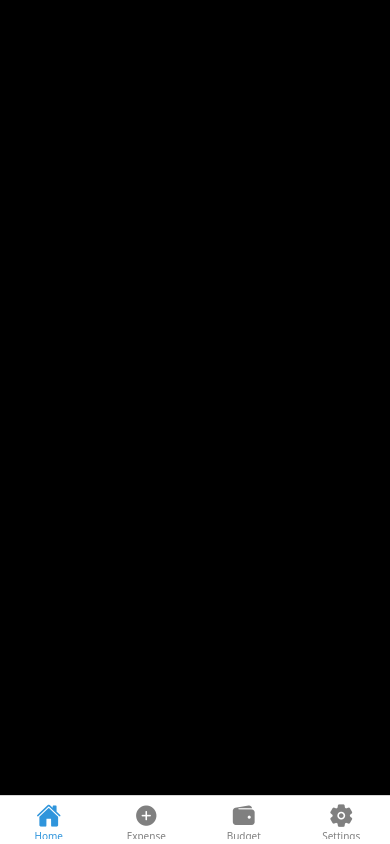
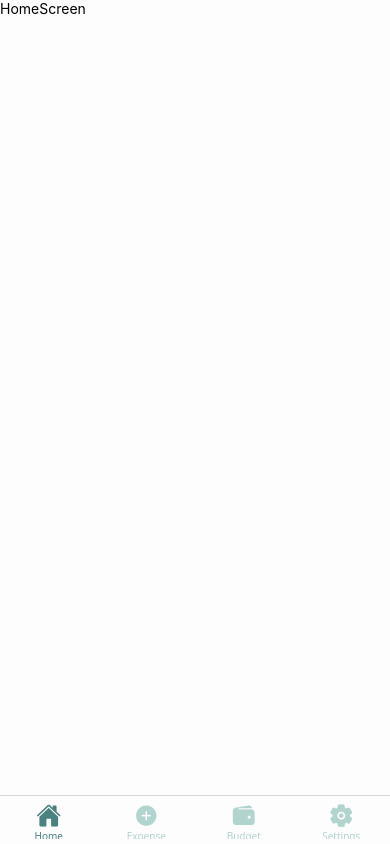
Before and after one commit to ouioui99/libremoney, a React Native app in the folder myapp/: screen /Home in a window 390 px wide. Built offline with nearby package versions, Linux system fonts and the light colour scheme.

Commit message:
ダークモードとライトモードの実装

```diff
--- a/myapp/App.tsx
+++ b/myapp/App.tsx
@@ -2,13 +2,16 @@ import React from "react";
 import { NavigationContainer } from "@react-navigation/native";
 import BottomTabNavigator from "./src/navigation/BottomTabNavigator";
 import { SafeAreaProvider } from "react-native-safe-area-context";
+import { ThemeProvider } from "./src/contexts/ThemeContext";
 
 export default function App() {
   return (
     <SafeAreaProvider>
-      <NavigationContainer>
-        <BottomTabNavigator />
-      </NavigationContainer>
+      <ThemeProvider>
+        <NavigationContainer>
+          <BottomTabNavigator />
+        </NavigationContainer>
+      </ThemeProvider>
     </SafeAreaProvider>
   );
 }
--- a/myapp/package.json
+++ b/myapp/package.json
@@ -10,6 +10,7 @@
   },
   "dependencies": {
     "@expo/vector-icons": "^15.0.2",
+    "@react-native-async-storage/async-storage": "2.2.0",
     "@react-native-community/datetimepicker": "^8.4.5",
     "@react-navigation/bottom-tabs": "^7.4.7",
     "@react-navigation/native": "^7.1.17",
--- a/myapp/src/components/SafeAreaLayout.tsx
+++ b/myapp/src/components/SafeAreaLayout.tsx
@@ -1,6 +1,8 @@
 import React, { ReactNode } from "react";
 import { View, StyleSheet } from "react-native";
 import { useSafeAreaInsets } from "react-native-safe-area-context";
+import { useTheme } from "../contexts/ThemeContext";
+import { colors } from "../theme/colors";
 
 type Props = {
   children: ReactNode;
@@ -9,6 +11,7 @@ type Props = {
 
 export default function SafeAreaLayout({ children, style }: Props) {
   const insets = useSafeAreaInsets();
+  const { theme } = useTheme();
 
   return (
     <View
@@ -18,7 +21,8 @@ export default function SafeAreaLayout({ children, style }: Props) {
           paddingTop: insets.top,
           paddingLeft: insets.left,
           paddingRight: insets.right,
-          backgroundColor: "black", // 👈 背景色を黒にする
+          backgroundColor:
+            theme === "dark" ? colors.dark.background : colors.light.background,
         },
         style,
       ]}
--- /dev/null
+++ b/myapp/src/contexts/ThemeContext.tsx
@@ -0,0 +1,59 @@
+// theme/ThemeContext.tsx
+import React, { createContext, useContext, useState, useEffect } from "react";
+import { useColorScheme } from "react-native";
+import AsyncStorage from "@react-native-async-storage/async-storage";
+
+type ThemeMode = "light" | "dark" | "system";
+
+interface ThemeContextType {
+  theme: "light" | "dark";
+  mode: ThemeMode;
+  setMode: (mode: ThemeMode) => void;
+}
+
+const ThemeContext = createContext<ThemeContextType>({
+  theme: "light",
+  mode: "system",
+  setMode: () => {},
+});
+
+const STORAGE_KEY = "APP_THEME_MODE";
+
+export const ThemeProvider: React.FC<{ children: React.ReactNode }> = ({
+  children,
+}) => {
+  const systemScheme = useColorScheme();
+  const [mode, setModeState] = useState<ThemeMode>("system");
+
+  // 実際に使うテーマ
+  const theme: "light" | "dark" =
+    mode === "system" ? (systemScheme === "dark" ? "dark" : "light") : mode;
+
+  // 起動時に保存したテーマを読み込み
+  useEffect(() => {
+    (async () => {
+      const savedMode = await AsyncStorage.getItem(STORAGE_KEY);
+      if (
+        savedMode === "light" ||
+        savedMode === "dark" ||
+        savedMode === "system"
+      ) {
+        setModeState(savedMode);
+      }
+    })();
+  }, []);
+
+  // 設定を保存
+  const setMode = async (newMode: ThemeMode) => {
+    setModeState(newMode);
+    await AsyncStorage.setItem(STORAGE_KEY, newMode);
+  };
+
+  return (
+    <ThemeContext.Provider value={{ theme, mode, setMode }}>
+      {children}
+    </ThemeContext.Provider>
+  );
+};
+
+export const useTheme = () => useContext(ThemeContext);
--- a/myapp/src/navigation/BottomTabNavigator.tsx
+++ b/myapp/src/navigation/BottomTabNavigator.tsx
@@ -1,3 +1,4 @@
+// navigation/BottomTabNavigator.tsx
 import React from "react";
 import { createBottomTabNavigator } from "@react-navigation/bottom-tabs";
 import { Ionicons } from "@expo/vector-icons";
@@ -5,31 +6,34 @@ import ExpenseScreen from "../screens/ExpenseScreen";
 import SettingsScreen from "../screens/SettingsScreen";
 import HomeScreen from "../screens/HomeScreen";
 import BudgetScreen from "../screens/BudgetScreen";
+import { useTheme } from "../contexts/ThemeContext";
+import { colors } from "../theme/colors"; // 👈 colors をインポート
 
 const Tab = createBottomTabNavigator();
 
 export default function BottomTabNavigator() {
+  const { theme } = useTheme();
+  const themeColors = theme === "dark" ? colors.dark : colors.light;
+
   return (
     <Tab.Navigator
       screenOptions={({ route }) => ({
         headerShown: false,
+        tabBarStyle: {
+          backgroundColor: themeColors.background, // 👈 colors から取得
+        },
+        tabBarActiveTintColor: themeColors.accent, // 👈 colors から取得
+        tabBarInactiveTintColor: themeColors.secondary, // 👈 colors から取得
         tabBarIcon: ({ color, size }) => {
           let iconName: keyof typeof Ionicons.glyphMap = "home";
 
-          if (route.name === "Home") {
-            iconName = "home";
-          } else if (route.name === "Expense") {
-            iconName = "add-circle";
-          } else if (route.name === "Settings") {
-            iconName = "settings";
-          } else if (route.name === "Budget") {
-            iconName = "wallet";
-          }
+          if (route.name === "Home") iconName = "home";
+          else if (route.name === "Expense") iconName = "add-circle";
+          else if (route.name === "Settings") iconName = "settings";
+          else if (route.name === "Budget") iconName = "wallet";
 
           return <Ionicons name={iconName} size={size} color={color} />;
         },
-        tabBarActiveTintColor: "#2f95dc",
-        tabBarInactiveTintColor: "gray",
       })}
     >
       <Tab.Screen name="Home" component={HomeScreen} />
--- a/myapp/src/screens/BudgetScreen.tsx
+++ b/myapp/src/screens/BudgetScreen.tsx
@@ -1,10 +1,11 @@
 import React from "react";
-import { View, Text } from "react-native";
+import { View, Text, useColorScheme } from "react-native";
 import { useSafeAreaInsets } from "react-native-safe-area-context";
 import SafeAreaLayout from "../components/SafeAreaLayout";
 
 export default function BudgetScreen() {
   const insets = useSafeAreaInsets();
+  const scheme = useColorScheme();
 
   return (
     <SafeAreaLayout>
--- a/myapp/src/screens/SettingsScreen.tsx
+++ b/myapp/src/screens/SettingsScreen.tsx
@@ -1,33 +1,22 @@
 import React, { useState } from "react";
-import { View, Text, Platform, TouchableOpacity } from "react-native";
+import { View, Text, Platform, TouchableOpacity, Button } from "react-native";
 import DateTimePicker from "@react-native-community/datetimepicker";
+import { useTheme } from "../contexts/ThemeContext";
+import SafeAreaLayout from "../components/SafeAreaLayout";
 
 export default function SettingsScreen() {
-  const [showPicker, setShowPicker] = useState(false);
-  const [date, setDate] = useState(new Date());
-  const [show, setShow] = useState(false);
+  const { setMode, mode } = useTheme();
+  return (
+    <SafeAreaLayout>
+      <View>
+        <Button title="ライト" onPress={() => setMode("light")} />
+        <Button title="ダーク" onPress={() => setMode("dark")} />
+        <Button title="端末に従う" onPress={() => setMode("system")} />
 
-  const onChange = (_event: any, selectedDate?: Date) => {
-    setShow(false); // カレンダー閉じる
-    if (selectedDate) {
-      setDate(selectedDate);
-    }
-  };
-
-  return (
-    <View style={{ flex: 1, justifyContent: "center", alignItems: "center" }}>
-      <TouchableOpacity onPress={() => setShow(true)}>
-        <Text>日付を選択: {date.toLocaleDateString()}</Text>
-      </TouchableOpacity>
-
-      {show && (
-        <DateTimePicker
-          value={date}
-          mode="date"
-          display={Platform.OS === "ios" ? "inline" : "default"}
-          onChange={onChange}
-        />
-      )}
-    </View>
+        <View style={{ marginTop: 20 }}>
+          <Button title={`現在の設定: ${mode}`} onPress={() => {}} />
+        </View>
+      </View>
+    </SafeAreaLayout>
   );
 }
--- /dev/null
+++ b/myapp/src/theme/colors.ts
@@ -0,0 +1,33 @@
+// theme/colors.ts
+export const colors = {
+  light: {
+    background: "#FDFDFD", // スクリーン全体の背景
+    text: "#1A1A1A", // メインテキスト
+    accent: "#4a827f", // ボタンやリンクのアクセント
+    secondary: "#b2d4cf", // カードやサブ背景
+    card: "#E0F2F1", // カード背景
+    operator: "orange", // 電卓の演算子ボタン
+    number: "#444", // 電卓の数字ボタン
+    border: "#B2DFDB", // ボタン枠やカード枠
+    placeholder: "#A0A0A0", // 入力欄のプレースホルダー
+    success: "#4CAF50", // 成功表示
+    error: "#F44336", // エラー表示
+    warning: "#FF9800", // 警告表示
+    info: "#26C6DA", // 情報表示
+  },
+  dark: {
+    background: "#121212",
+    text: "#FFFFFF",
+    accent: "#4a827f",
+    secondary: "#273a3a",
+    card: "#1C2C2B",
+    operator: "orange",
+    number: "#444",
+    border: "#264141",
+    placeholder: "#888888",
+    success: "#66BB6A",
+    error: "#EF5350",
+    warning: "#FFA726",
+    info: "#26C6DA",
+  },
+};
```
Also changed, not shown: 1 other file (tests, documents, lock files or other folders).
